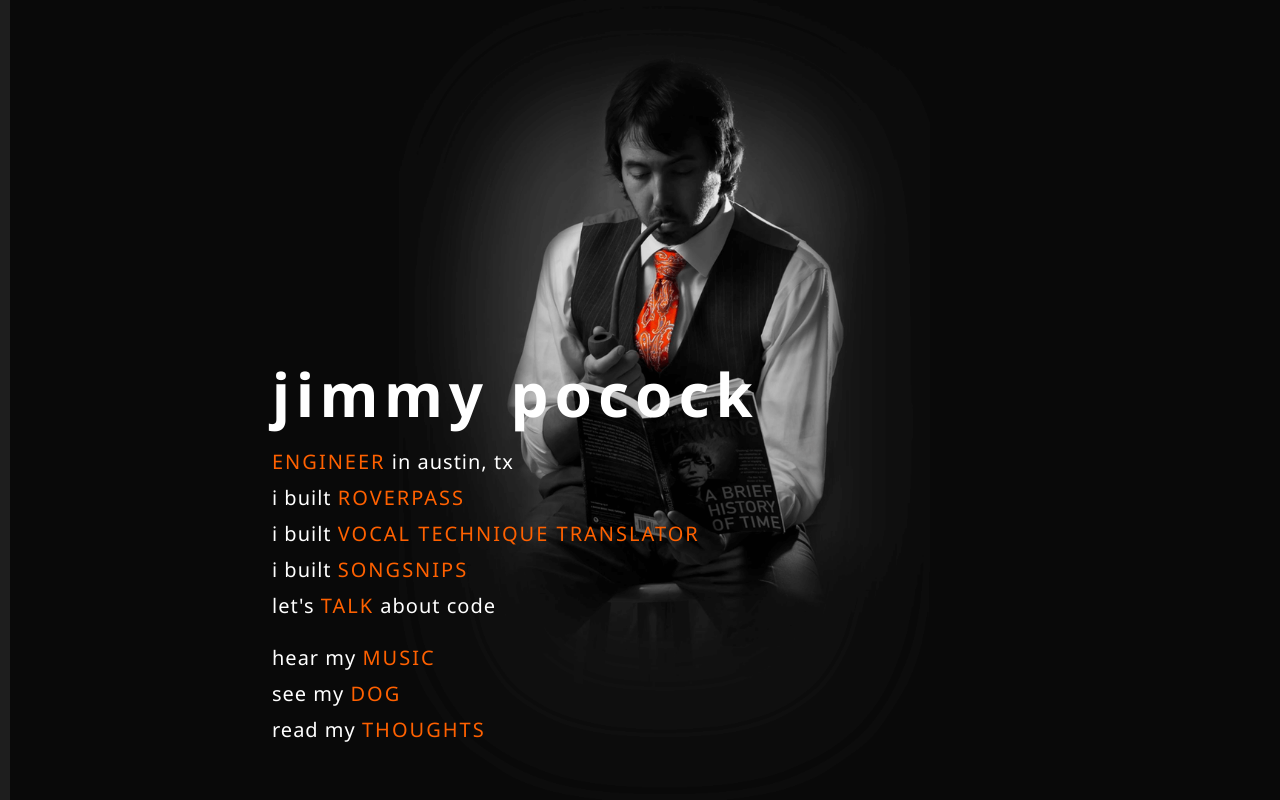
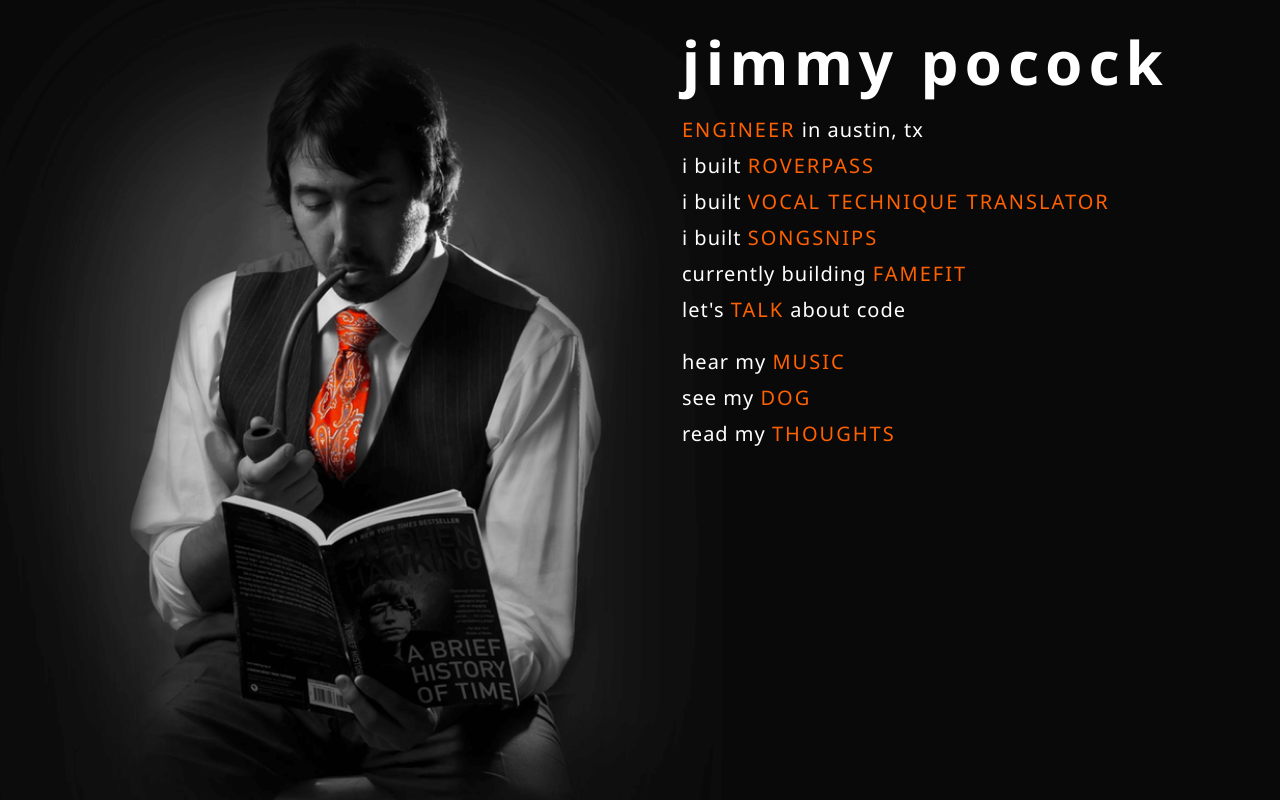
Before and after one commit to jimmypocock/jimmypocock.com, a Next.js app: page / in a window 1280 px wide. Built offline with nearby package versions, Linux system fonts and the light colour scheme; no server answers.

Commit message:
image placement perfect

```diff
--- a/app/page.tsx
+++ b/app/page.tsx
@@ -1,25 +1,31 @@
 'use client';
 
 import Link from 'next/link';
+import Image from 'next/image';
 
 export default function Home() {
   return (
-    <div className="min-h-screen relative flex items-end">
-      {/* Background image */}
-      <div
-        className="fixed inset-0 z-0"
-        style={{
-          backgroundImage: 'url(/thinker.png)',
-          backgroundPosition: 'center center',
-          backgroundRepeat: 'no-repeat',
-          backgroundSize: 'cover',
-          backgroundColor: '#000'
-        }}
-      />
+    <div className="fixed inset-0 bg-black overflow-visible">
+      {/* Image - scaled 300% width, 140% height */}
+      <div className="fixed top-[65%] left-1/4 -translate-x-1/2 -translate-y-1/2 w-[300vw] h-[140vh] pointer-events-none z-0">
+        <Image
+          src="/thinker.png"
+          alt="The Thinker"
+          fill
+          sizes="300vw"
+          className="object-contain"
+          priority
+        />
+      </div>
 
-      {/* Content */}
-      <div className="relative z-10 w-full pb-6 md:pb-12">
-        <div className="w-full max-w-3xl mx-auto px-4">
+      {/* Content overlay */}
+      <div className="relative z-10 w-full h-full flex flex-col lg:flex-row">
+        {/* Spacer for image area on desktop */}
+        <div className="hidden lg:block lg:w-1/2"></div>
+
+        {/* Text content on the right */}
+        <div className="w-full lg:w-1/2 h-full overflow-y-auto flex px-4 sm:px-8">
+        <div className="py-8">
           <h1 className="text-white text-3xl md:text-6xl mb-6 tracking-widest lowercase">
             jimmy pocock
           </h1>
@@ -67,6 +73,17 @@ export default function Home() {
               songsnips
             </a>
           </p>
+          <p className="text-white text-base md:text-xl mb-2 tracking-wider">
+            currently building{' '}
+            <a
+              href="https://www.famefitapp.com"
+              title="famefitapp.com"
+              className="text-[#ff6100] uppercase tracking-widest hover:underline"
+              target="_blank"
+            >
+              famefit
+            </a>
+          </p>
           <p className="text-white text-base md:text-xl mb-6 tracking-wider">
             let&apos;s{' '}
             <a
@@ -107,6 +124,7 @@ export default function Home() {
             </Link>
           </p>
         </div>
+        </div>
       </div>
     </div>
   );
```
